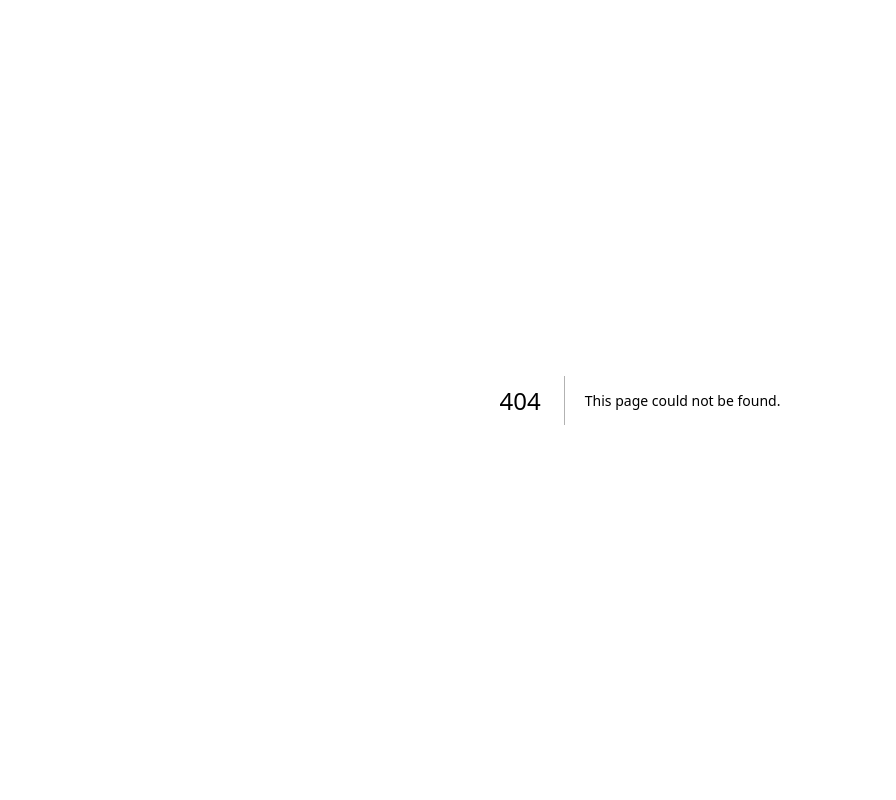
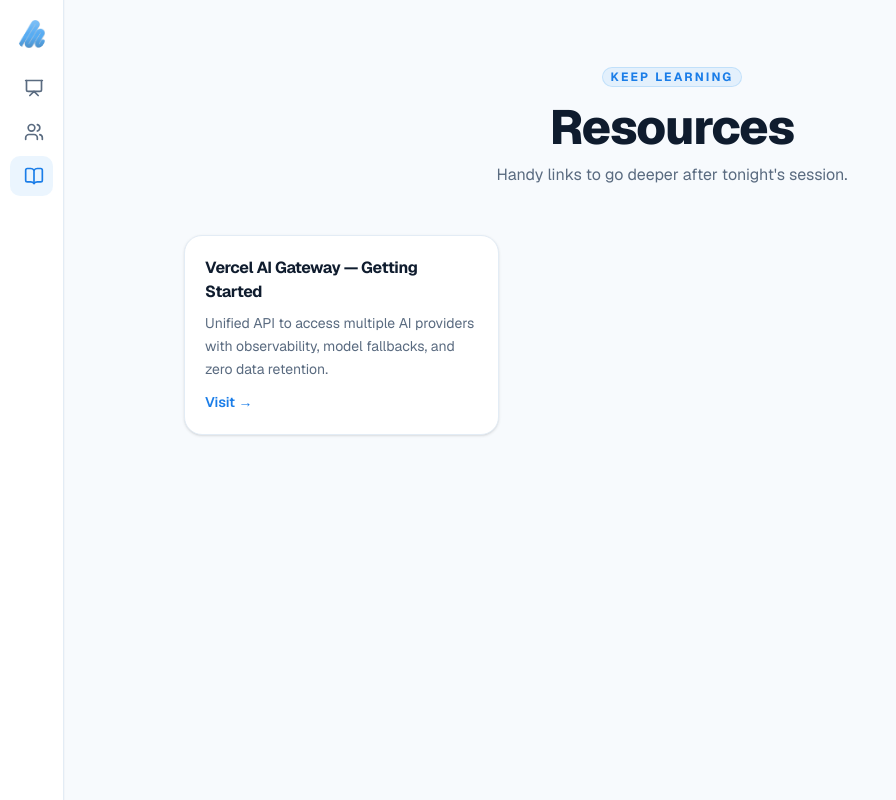
Before and after one commit to bertovmill/makerslounge-web, a Next.js app: page /resources in a window 1280 px wide. Before the commit this address had no page. Shown: the whole page, without its empty margins (0-896 px from the left). Built offline with nearby package versions, Linux system fonts and the light colour scheme.

Commit message:
feat: add Resources page to sidebar
Adds a /resources route with a first link to the Vercel AI Gateway
getting-started docs, and a matching sidebar nav item.

```diff
--- /dev/null
+++ b/src/app/resources/page.tsx
@@ -0,0 +1,59 @@
+import { Badge } from "@/components/ui/badge";
+import { LeftSidebar } from "@/components/left-sidebar";
+
+type Resource = {
+  title: string;
+  description: string;
+  href: string;
+};
+
+const resources: Resource[] = [
+  {
+    title: "Vercel AI Gateway — Getting Started",
+    description:
+      "Unified API to access multiple AI providers with observability, model fallbacks, and zero data retention.",
+    href: "https://vercel.com/docs/ai-gateway/getting-started",
+  },
+];
+
+export default function ResourcesPage() {
+  return (
+    <main className="min-h-dvh bg-[#f7fafd] pl-16 text-ink">
+      <LeftSidebar />
+
+      <div className="mx-auto w-full max-w-5xl px-6 py-16">
+        <div className="mb-12 text-center">
+          <Badge className="mb-4 border-brand/20 bg-brand/10 text-xs font-bold tracking-[0.18em] text-brand-dark uppercase">
+            Keep learning
+          </Badge>
+          <h1 className="mb-3 text-3xl font-extrabold tracking-tight md:text-5xl">
+            Resources
+          </h1>
+          <p className="mx-auto max-w-[560px] text-sm text-ink-muted md:text-base">
+            Handy links to go deeper after tonight&apos;s session.
+          </p>
+        </div>
+
+        <div className="grid grid-cols-1 gap-4 sm:grid-cols-2 lg:grid-cols-3">
+          {resources.map((resource) => (
+            <a
+              key={resource.href}
+              href={resource.href}
+              target="_blank"
+              rel="noreferrer"
+              className="rounded-2xl border border-[#e3ecf5] bg-white p-5 shadow-sm transition-shadow hover:shadow-md"
+            >
+              <h3 className="text-base font-bold tracking-tight">{resource.title}</h3>
+              <p className="mt-2 text-sm leading-relaxed text-ink-muted">
+                {resource.description}
+              </p>
+              <span className="mt-3 inline-block text-sm font-semibold text-brand-dark">
+                Visit →
+              </span>
+            </a>
+          ))}
+        </div>
+      </div>
+    </main>
+  );
+}
--- a/src/components/left-sidebar.tsx
+++ b/src/components/left-sidebar.tsx
@@ -3,11 +3,12 @@
 import Image from "next/image";
 import Link from "next/link";
 import { usePathname } from "next/navigation";
-import { Presentation, Users } from "lucide-react";
+import { BookOpen, Presentation, Users } from "lucide-react";
 
 const items = [
   { href: "/", label: "Presentation", icon: Presentation },
   { href: "/room", label: "Meet other people in the room", icon: Users },
+  { href: "/resources", label: "Resources", icon: BookOpen },
 ];
 
 export function LeftSidebar() {
```
